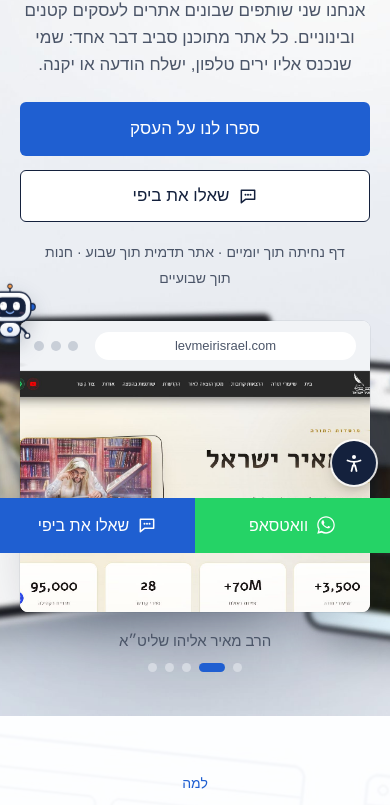
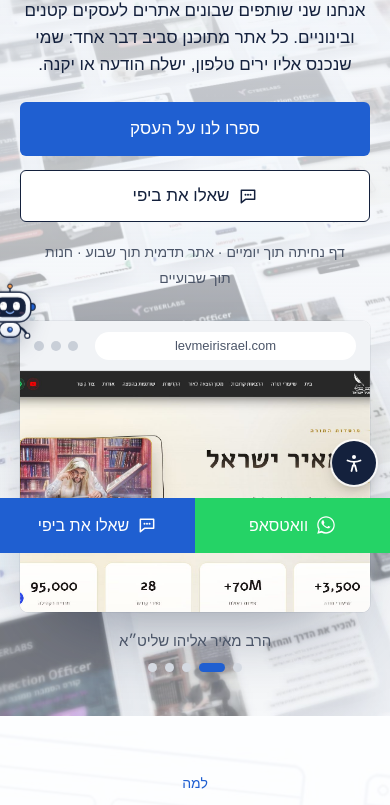
Before and after one commit to yosupovariel-dot/ArielYosupov-WebDesign, a website: page index.html in a window 390 px wide. Shown: the part 291-1096 px from the top of the page. Drawn offline with Linux system fonts and the light colour scheme; a web font is replaced by a local one.

Commit message:
Hero: back to the wall of client sites, refined
Rendered as a 3D wall in perspective with framed browser windows,
depth of field (sharp in the middle, soft at the edges), calmer
desaturated tones and fine grain; fades toward the text side.

Co-Authored-By: Claude Opus 5.5 <noreply@anthropic.com>
Claude-Session: https://claude.ai/code/session_01Ao3NGKveQ8yht99DiUzkgL

```diff
--- a/css/style.css
+++ b/css/style.css
@@ -1211,3 +1211,21 @@ html.menu-open .subnav{ visibility:hidden; }
 @media (min-width:1001px){
   .hero{ background:url("../assets/visuals/hero-studio.jpg") center / cover no-repeat, #F1F4F8; }
 }
+
+/* Hero: the wall of our work again, refined (3D perspective, depth of field, calm tones) */
+.hero{
+  background:
+    linear-gradient(to left, rgba(245,248,252,.97) 0%, rgba(245,248,252,.9) 38%, rgba(245,248,252,.35) 72%, rgba(245,248,252,.15) 100%),
+    url("../assets/visuals/hero-wall.jpg") left center / cover no-repeat, #EEF2F7;
+}
+@media (max-width:1000px){
+  .hero{ background:
+    linear-gradient(rgba(245,248,252,.94) 0%, rgba(245,248,252,.86) 45%, rgba(245,248,252,.3) 80%),
+    url("../assets/visuals/hero-wall-m.jpg") center bottom / cover no-repeat, #EEF2F7; }
+}
+@media (max-width:1000px){
+  .hero{ background:
+    linear-gradient(rgba(245,248,252,.8) 0%, rgba(245,248,252,.62) 45%, rgba(245,248,252,.2) 85%),
+    url("../assets/visuals/hero-wall-m.jpg") center / cover no-repeat, #EEF2F7; }
+  .hero .hero-lead{ color:var(--ink); }
+}
```
Also changed, not shown: assets/visuals/hero-wall-m.jpg (added), assets/visuals/hero-wall.jpg (added).
